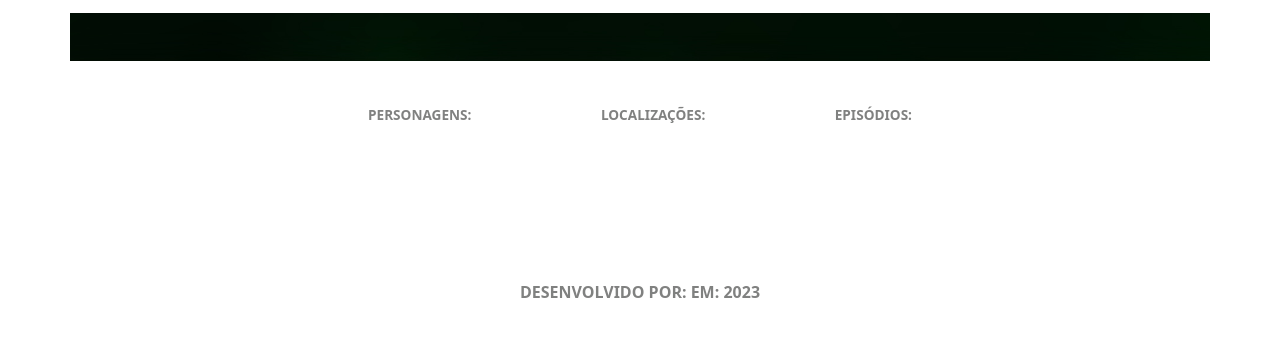
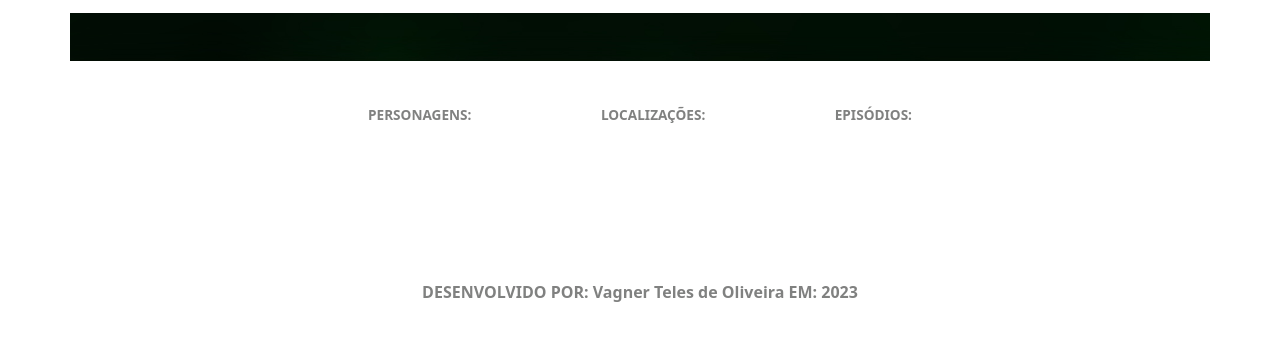
Before and after one commit to VagTeles/Trabalho-final-responsive-Rick-and-morty, a plain HTML site: page Front-III-ProjetoFinal/index.html in a window 1280 px wide. Shown: the part 220-560 px from the top of the page. Drawn offline with nearby package versions, Linux system fonts and the light colour scheme; no server answers.

Commit message:
Add-Info-Footer

```diff
--- a/Front-III-ProjetoFinal/index.html
+++ b/Front-III-ProjetoFinal/index.html
@@ -98,7 +98,9 @@
 					<span id="episodeCount">EPISÓDIOS: </span>
 				</li>
 			</ul>
-			<span class="estilo"> DESENVOLVIDO POR: EM: 2023</span>
+			<span class="estilo">
+				DESENVOLVIDO POR: Vagner Teles de Oliveira EM: 2023</span
+			>
 		</footer>
 		<div id="characterModal" class="modal">
 			<div class="modal-content">
```
